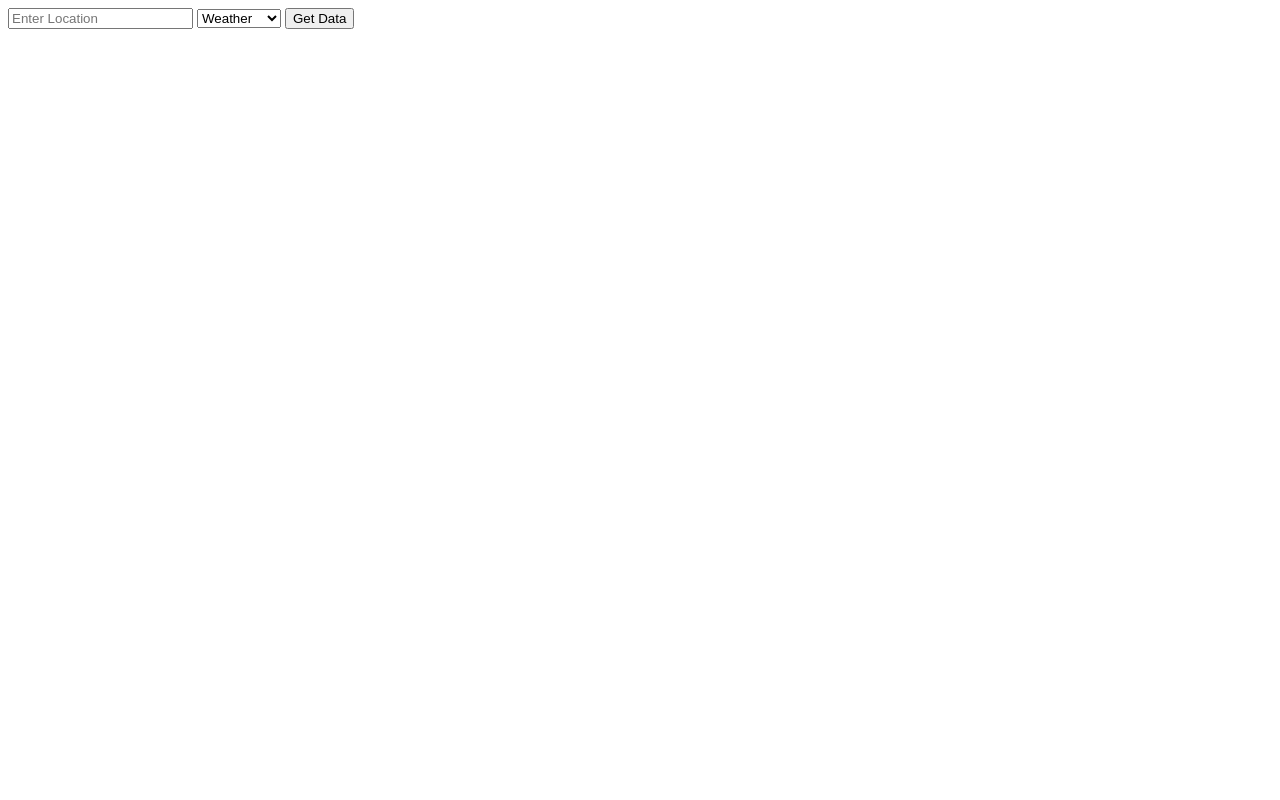
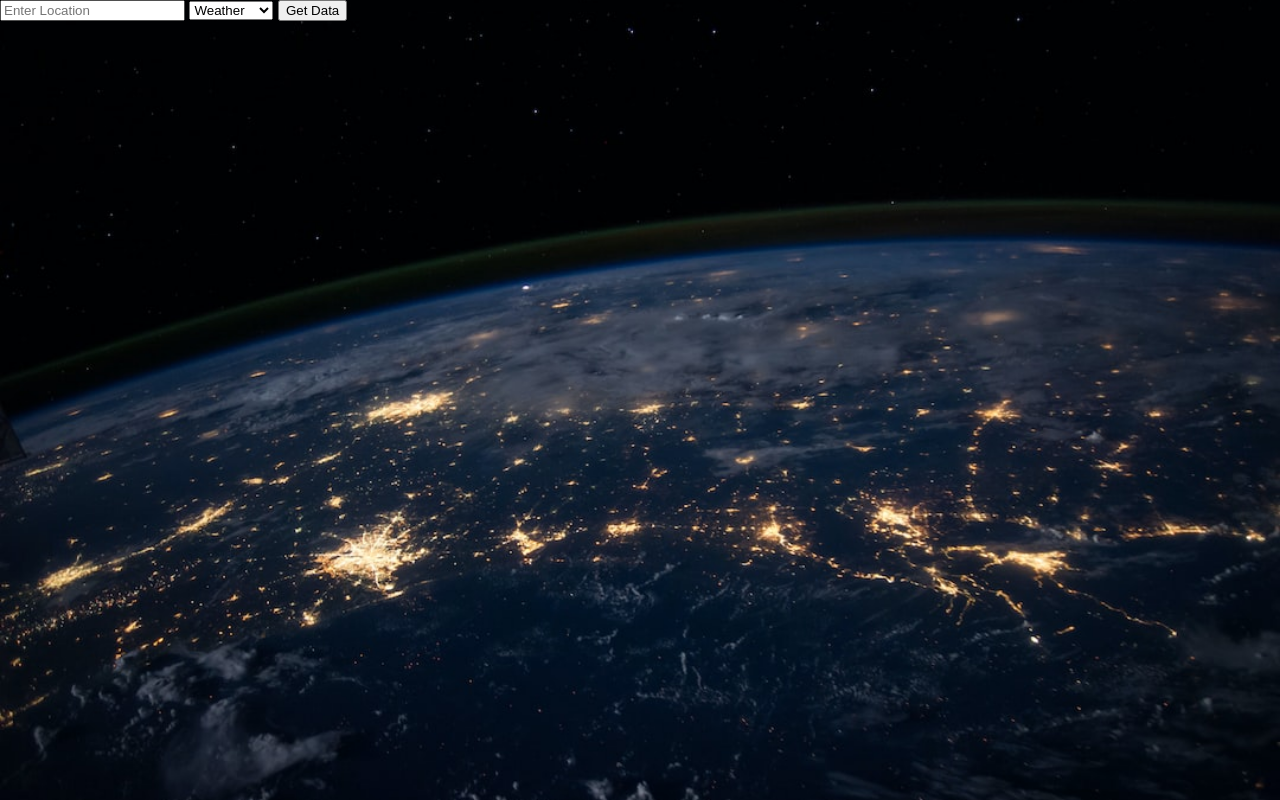
Before and after one commit to shyam10121998/module3milestone2appjs, a plain HTML site: page index.html in a window 1280 px wide. Drawn offline with nearby package versions, Linux system fonts and the light colour scheme.

Commit message:
Add Background Image

```diff
--- a/index.html
+++ b/index.html
@@ -3,6 +3,19 @@
 <head>
   <title>EcoTrail Explorer</title>
   <link rel="stylesheet" href="https://unpkg.com/leaflet@1.7.1/dist/leaflet.css" />
+  <style>
+    body {
+      font-family: Arial, sans-serif;
+      margin: 0;
+      padding: 0;
+      background-image: url('/bg.jpg');
+      background-size: cover;
+      background-position: center;
+      height: 100vh;
+      overflow: hidden;
+    }
+
+  </style>
 </head>
 <body>
   <div id="mapid"></div>
```
